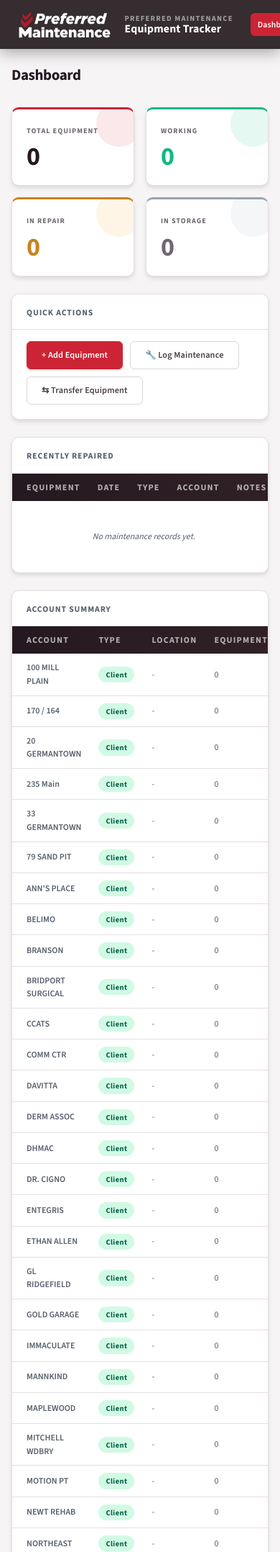
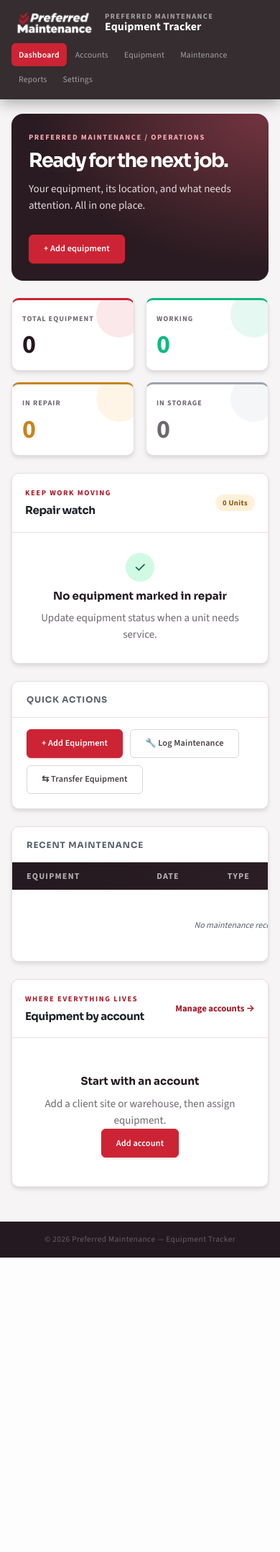
Before and after one commit to Edu2usa/equipment-tracker, a Flask app: page / in a window 390 px wide; the page is wider, and only the part inside the window is pictured. Shown: the top 2156 px of that part at 72% size. After the commit the page ends 1747 px from the top of that part, so only its background shows below. Run offline with Flask 3, Linux system fonts and the light colour scheme.

Commit message:
Improve equipment tracker operations UI and reliability

```diff
--- a/app.py
+++ b/app.py
@@ -2,10 +2,12 @@ from flask import Flask, render_template, request, redirect, url_for, flash
 from models import db, Account, EquipmentItem, MaintenanceRecord, EquipmentName, EquipmentType, EquipmentServiceType
 from datetime import datetime, date
 import os
+import secrets
+from sqlalchemy.exc import SQLAlchemyError
 from urllib.parse import parse_qsl, urlencode, urlsplit, urlunsplit
 
 app = Flask(__name__)
-app.config['SECRET_KEY'] = 'preferred-maintenance-secret-key'
+app.config['SECRET_KEY'] = os.environ.get('SECRET_KEY') or secrets.token_hex(32)
 app.config['SQLALCHEMY_TRACK_MODIFICATIONS'] = False
 
 # Use a hosted Postgres URL in production. Local development may use SQLite,
@@ -60,6 +62,14 @@ if _db_url.startswith('postgresql+pg8000://'):
 app.config['SQLALCHEMY_DATABASE_URI'] = _db_url
 
 db.init_app(app)
+
+
+@app.errorhandler(SQLAlchemyError)
+def database_unavailable(error):
+    db.session.rollback()
+    # Never expose credentials or SQL parameters in the browser.
+    app.logger.error('Database request failed: %s', type(error).__name__)
+    return render_template('database_unavailable.html'), 503
 
 
 @app.before_request
@@ -166,39 +176,7 @@ def find_duplicate_account(name, exclude_id=None):
     return None
 
 
-def cleanup_equipment_catalog():
-    for old_name, new_name in EQUIPMENT_NAME_RENAMES.items():
-        for item in EquipmentItem.query.filter_by(name=old_name).all():
-            item.name = new_name
-        old_record = EquipmentName.query.filter_by(name=old_name).first()
-        if old_record:
-            new_record = EquipmentName.query.filter_by(name=new_name).first()
-            if new_record:
-                db.session.delete(old_record)
-            else:
-                old_record.name = new_name
-
-    legacy_names = {normalized_text(name) for name in LEGACY_EQUIPMENT_NAMES}
-    default_names = {normalized_text(name) for name in DEFAULT_EQUIP_NAMES}
-    for record in EquipmentName.query.all():
-        normalized_name = normalized_text(record.name)
-        if record.name.startswith("QA ") or (
-            normalized_name in legacy_names and normalized_name not in default_names
-        ):
-            db.session.delete(record)
-
-    for model in (EquipmentType, EquipmentServiceType):
-        for record in model.query.all():
-            if record.name.startswith("QA "):
-                db.session.delete(record)
-
-    for item in EquipmentItem.query.all():
-        if item.name.startswith("QA "):
-            MaintenanceRecord.query.filter_by(equipment_id=item.id).delete()
-            db.session.delete(item)
-
-
-with app.app_context():
+def initialize_database():
     if not PERSISTENT_DATABASE_CONFIGURED:
         # Do not create a misleading per-instance SQLite database in production.
         pass
@@ -222,7 +200,6 @@ with app.app_context():
         if items_without_id:
             db.session.commit()
         # Seed equipment names, models, and service types.
-        cleanup_equipment_catalog()
         for n in DEFAULT_EQUIP_NAMES:
             if not EquipmentName.query.filter_by(name=n).first():
                 db.session.add(EquipmentName(name=n))
@@ -234,12 +211,40 @@ with app.app_context():
                 db.session.add(EquipmentServiceType(name=service_type))
         for account_name, account_type in DEFAULT_ACCOUNTS:
             existing_account = find_duplicate_account(account_name)
-            if existing_account:
-                existing_account.name = account_name
-                existing_account.account_type = account_type
-            else:
+            if not existing_account:
                 db.session.add(Account(name=account_name, account_type=account_type, location=''))
         db.session.commit()
+
+
+@app.cli.command('init-db')
+def init_db_command():
+    """Explicit, additive setup; never delete or rename existing inventory."""
+    initialize_database()
+    print('Database initialized.')
+
+
+# Hosted databases must be initialized explicitly, not on every cold start.
+if not _running_on_serverless and not _raw_db_url:
+    with app.app_context():
+        initialize_database()
+
+
+@app.before_request
+def validate_equipment_input():
+    if request.method != 'POST' or request.endpoint not in ('add_equipment', 'edit_equipment'):
+        return None
+    try:
+        quantity = int(request.form.get('quantity') or '1')
+        if quantity < 1:
+            raise ValueError
+        if request.form.get('item_status', 'working') not in ('working', 'in_repair', 'in_storage'):
+            raise ValueError
+        service_date = request.form.get('last_service_date', '').strip()
+        if service_date:
+            datetime.strptime(service_date, '%Y-%m-%d')
+    except ValueError:
+        flash('Use a positive whole-number quantity, a listed status, and a valid service date.', 'error')
+        return redirect(request.path)
 
 def get_equip_names():
     return [r.name for r in EquipmentName.query.order_by(EquipmentName.name).all()]
@@ -380,8 +385,11 @@ def equipment():
         )
     if status_filter:
         query = query.filter_by(item_status=status_filter)
-    if account_filter:
+    if account_filter and account_filter.isdigit():
         query = query.filter_by(account_id=int(account_filter))
+    elif account_filter:
+        flash('Choose an account from the filter list.', 'error')
+        account_filter = ''
 
     items = query.order_by(EquipmentItem.name).all()
     accounts = Account.query.order_by(Account.name).all()
@@ -541,6 +549,7 @@ def delete_equipment(item_id):
     if not item:
         flash('That equipment item was not found. It may have already been deleted.', 'warning')
         return redirect(url_for('equipment'))
+    MaintenanceRecord.query.filter_by(equipment_id=item.id).delete()
     db.session.delete(item)
     db.session.commit()
     flash('Equipment deleted.', 'success')
@@ -613,13 +622,15 @@ def add_maintenance():
                                    today=date.today().isoformat())
 
         maintenance_type = request.form.get('maintenance_type', '').strip()
-        service_date_raw = request.form['service_date'].strip()
+        service_date_raw = request.form.get('service_date', '').strip()
         notes = request.form.get('notes', '').strip()
 
         try:
+            if not maintenance_type:
+                raise ValueError
             service_date = datetime.strptime(service_date_raw, '%Y-%m-%d').date()
         except ValueError:
-            flash('Enter a valid service date.', 'error')
+            flash('Enter a service type and a valid service date.', 'error')
             return render_template('maintenance_form.html', equipment_list=equipment_list,
                                    today=date.today().isoformat())
 
--- /dev/null
+++ b/static/css/operations.css
@@ -0,0 +1,51 @@
+/* Operational overview and shared accessibility. */
+:root { --gray-50: #faf8f8; }
+h1, h2, h3 { font-family: 'Sora', sans-serif; }
+.eyebrow { font-size: .7rem; text-transform: uppercase; letter-spacing: .15em; font-weight: 700; color: var(--accent-dark); margin-bottom: 8px; }
+.skip-link { position: fixed; top: -100px; left: 16px; z-index: 200; padding: 12px; background: white; }
+.skip-link:focus { top: 12px; }
+a:focus-visible, button:focus-visible { outline: 3px solid #2275bc; outline-offset: 3px; }
+.overview-hero { display: flex; align-items: center; justify-content: space-between; gap: 28px; padding: 38px; margin-bottom: 24px; color: white; border-radius: 16px; background: radial-gradient(ellipse at 100% 0%, #74343f, transparent 65%), #291b21; }
+.overview-hero .eyebrow { color: #ffacb6; }
+.overview-hero h1 { font-size: clamp(1.8rem, 3vw, 2.7rem); letter-spacing: -.055em; line-height: 1.2; margin-bottom: 12px; }
+.overview-hero p:not(.eyebrow) { color: #e5dadd; max-width: 540px; }
+.overview-hero .btn { flex-shrink: 0; }
+.stat-card { display: flex; flex-direction: column; }
+.stat-card:hover { border-color: var(--accent); }
+.panel-heading { padding: 22px 24px; display: flex; align-items: center; justify-content: space-between; gap: 12px; border-bottom: 1px solid var(--border); }
+.panel-heading h2 { font-size: 1rem; letter-spacing: -.025em; }
+.panel-heading .eyebrow { margin-bottom: 5px; }
+.text-link { color: var(--accent-dark); font-weight: 700; font-size: .85rem; }
+.activity-row { display: flex; justify-content: space-between; align-items: center; gap: 16px; padding: 18px 24px; border-bottom: 1px solid var(--border-light); }
+.activity-row small, .account-tile small, .record-id { display: block; font-size: .8rem; color: var(--gray-500); font-weight: 400; margin-top: 3px; }
+.empty-panel { padding: 28px 24px; text-align: center; color: var(--gray-500); }
+.empty-panel h3 { color: var(--charcoal); font-size: 1rem; margin: 8px 0; }
+.empty-symbol { display: inline-grid; place-items: center; width: 40px; height: 40px; background: var(--green-bg); color: var(--green-text); border-radius: 50%; font-size: 1.3rem; }
+.account-grid { display: grid; grid-template-columns: repeat(3, minmax(0, 1fr)); padding: 12px; gap: 8px; }
+.account-tile { display: flex; justify-content: space-between; align-items: center; gap: 12px; padding: 16px; border: 1px solid var(--border-light); border-radius: 8px; }
+.account-tile:hover { background: var(--accent-muted); border-color: var(--accent-light); }
+.account-tile strong { font-size: .82rem; overflow-wrap: anywhere; }
+.account-count { font-size: 1.5rem; font-weight: 700; text-align: right; line-height: 1.1; }
+.card { overflow-x: auto; }
+.btn { min-height: 40px; }
+.form-control, .form-input, .form-select { min-height: 44px; }
+.text-muted, td.notes-cell { color: var(--gray-500); }
+@media (max-width: 1050px) {
+  .header-inner { height: auto; padding-top: 14px; padding-bottom: 12px; flex-wrap: wrap; gap: 12px; }
+  .main-nav { flex-wrap: wrap; }
+  .account-grid { grid-template-columns: repeat(2, minmax(0, 1fr)); }
+}
+@media (max-width: 640px) {
+  .site-header { position: relative; }
+  .overview-hero { padding: 24px; align-items: flex-start; flex-direction: column; }
+  .account-grid { grid-template-columns: 1fr; }
+  .panel-heading { flex-wrap: wrap; padding: 18px; }
+  .activity-row { padding: 16px 18px; flex-wrap: wrap; }
+  .stat-card { padding: 18px 14px; }
+  .form-group { min-width: 0; width: 100%; flex-basis: 100%; }
+  .filter-form .form-control { min-width: 0; flex-basis: 100%; }
+  .logo-img { max-width: 120px; height: auto; }
+  .data-table { min-width: 650px; }
+  .form-select { min-width: 0; max-width: 100%; }
+  .settings-edit-form, .settings-item { min-width: 0; }
+}
--- a/templates/base.html
+++ b/templates/base.html
@@ -8,9 +8,12 @@
   <link rel="preconnect" href="https://fonts.gstatic.com" crossorigin>
   <link href="https://fonts.googleapis.com/css2?family=Sora:wght@400;500;600;700;800&family=Source+Sans+3:wght@400;500;600;700&display=swap" rel="stylesheet">
   <link rel="stylesheet" href="{{ url_for('static', filename='css/style.css') }}" />
+  <link rel="stylesheet" href="{{ url_for('static', filename='css/operations.css') }}" />
   <link rel="icon" href="{{ url_for('static', filename='img/preferred-maintenance-logo.png') }}" type="image/png">
 </head>
 <body>
+  {% set endpoint = request.endpoint or '' %}
+  <a class="skip-link" href="#main-content">Skip to content</a>
 
   <!-- ── NAV ────────────────────────────────────────────────────── -->
   <header class="site-header">
@@ -23,13 +26,13 @@
         </span>
       </a>
 
-      <nav class="main-nav">
+      <nav class="main-nav" aria-label="Main navigation">
         <a href="{{ url_for('dashboard') }}"   class="nav-link {% if request.endpoint == 'dashboard' %}active{% endif %}">Dashboard</a>
-        <a href="{{ url_for('accounts') }}"    class="nav-link {% if 'account' in request.endpoint %}active{% endif %}">Accounts</a>
+        <a href="{{ url_for('accounts') }}"    class="nav-link {% if 'account' in endpoint %}active{% endif %}">Accounts</a>
         <a href="{{ url_for('equipment') }}"   class="nav-link {% if request.endpoint in ['equipment','add_equipment','edit_equipment','delete_equipment','transfer_equipment'] %}active{% endif %}">Equipment</a>
-        <a href="{{ url_for('maintenance') }}" class="nav-link {% if 'maintenance' in request.endpoint %}active{% endif %}">Maintenance</a>
+        <a href="{{ url_for('maintenance') }}" class="nav-link {% if 'maintenance' in endpoint %}active{% endif %}">Maintenance</a>
         <a href="{{ url_for('reports') }}"     class="nav-link {% if request.endpoint == 'reports' %}active{% endif %}">Reports</a>
-        <a href="{{ url_for('settings') }}"    class="nav-link {% if 'settings' in request.endpoint or 'equip_name' in request.endpoint or 'equip_type' in request.endpoint or 'service_type' in request.endpoint %}active{% endif %}">Settings</a>
+        <a href="{{ url_for('settings') }}"    class="nav-link {% if 'settings' in endpoint or 'equip_name' in endpoint or 'equip_type' in endpoint or 'service_type' in endpoint %}active{% endif %}">Settings</a>
       </nav>
     </div>
   </header>
@@ -39,14 +42,14 @@
     {% if messages %}
       <div class="flash-wrap">
         {% for category, message in messages %}
-          <div class="flash flash-{{ category }}">{{ message }}</div>
+          <div role="status" class="flash flash-{{ category }}">{{ message }}</div>
         {% endfor %}
       </div>
     {% endif %}
   {% endwith %}
 
   <!-- ── PAGE CONTENT ───────────────────────────────────────────── -->
-  <main class="page-content">
+  <main id="main-content" class="page-content">
     {% block content %}{% endblock %}
   </main>
 
--- a/templates/dashboard.html
+++ b/templates/dashboard.html
@@ -2,29 +2,38 @@
 {% block title %}Dashboard – Preferred Maintenance{% endblock %}
 
 {% block content %}
-<div class="page-header">
-  <h1>Dashboard</h1>
-</div>
+<section class="overview-hero">
+  <div><p class="eyebrow">Preferred Maintenance / Operations</p><h1>Ready for the next job.</h1>
+  <p>Your equipment, its location, and what needs attention. All in one place.</p></div>
+  <a href="{{ url_for('add_equipment') }}" class="btn btn-primary">+ Add equipment</a>
+</section>
 
 <!-- Stats Cards -->
 <div class="stats-grid">
-  <div class="stat-card">
+  <a href="{{ url_for('equipment') }}" class="stat-card">
     <div class="stat-label">TOTAL EQUIPMENT</div>
     <div class="stat-value">{{ total }}</div>
-  </div>
-  <div class="stat-card working">
+  </a>
+  <a href="{{ url_for('equipment', status='working') }}" class="stat-card working">
     <div class="stat-label">WORKING</div>
     <div class="stat-value working-val">{{ working }}</div>
-  </div>
-  <div class="stat-card in-repair">
+  </a>
+  <a href="{{ url_for('equipment', status='in_repair') }}" class="stat-card in-repair">
     <div class="stat-label">IN REPAIR</div>
     <div class="stat-value repair-val">{{ in_repair }}</div>
-  </div>
-  <div class="stat-card in-storage">
+  </a>
+  <a href="{{ url_for('equipment', status='in_storage') }}" class="stat-card in-storage">
     <div class="stat-label">IN STORAGE</div>
     <div class="stat-value storage-val">{{ in_storage }}</div>
-  </div>
+  </a>
 </div>
+
+<section class="card mt-4">
+  <div class="panel-heading"><div><p class="eyebrow">Keep work moving</p><h2>Repair watch</h2></div><span class="badge badge-in_repair">{{ in_repair }} units</span></div>
+  {% for item in equipment_list if item.item_status == 'in_repair' %}
+  <a class="activity-row" href="{{ url_for('edit_equipment', item_id=item.id) }}"><span><strong>{{ item.name }}</strong><small>{{ item.account.name }} &middot; {{ item.equip_id or 'ID pending' }}</small></span><span class="badge badge-in_repair">{{ item.quantity }} in repair</span></a>
+  {% else %}<div class="empty-panel"><span class="empty-symbol">&#10003;</span><h3>No equipment marked in repair</h3><p>Update equipment status when a unit needs service.</p></div>{% endfor %}
+</section>
 
 <!-- Quick Actions -->
 <div class="card mt-4">
@@ -38,7 +47,7 @@
 
 <!-- Recently Repaired -->
 <div class="card mt-4">
-  <h2 class="section-title">Recently Repaired</h2>
+  <h2 class="section-title">Recent Maintenance</h2>
   <table class="data-table">
     <thead>
       <tr>
@@ -67,28 +76,10 @@
 
 <!-- Account Summary -->
 <div class="card mt-4">
-  <h2 class="section-title">Account Summary</h2>
-  <table class="data-table">
-    <thead>
-      <tr>
-        <th>ACCOUNT</th>
-        <th>TYPE</th>
-        <th>LOCATION</th>
-        <th>EQUIPMENT</th>
-      </tr>
-    </thead>
-    <tbody>
-      {% for acct in accounts %}
-      <tr>
-        <td class="bold">{{ acct.name }}</td>
-        <td><span class="badge badge-{{ acct.account_type }}">{{ acct.account_type.replace('_', ' ').title() }}</span></td>
-        <td>{{ acct.location or '-' }}</td>
-        <td>{{ acct.equipment_count() }}</td>
-      </tr>
-      {% else %}
-      <tr><td colspan="4" class="empty-row">No accounts yet.</td></tr>
-      {% endfor %}
-    </tbody>
-  </table>
+  <div class="panel-heading"><div><p class="eyebrow">Where everything lives</p><h2>Equipment by account</h2></div><a class="text-link" href="{{ url_for('accounts') }}">Manage accounts &rarr;</a></div>
+  <div class="account-grid">{% for acct in accounts %}
+    <a class="account-tile" href="{{ url_for('equipment', account=acct.id) }}"><span><strong>{{ acct.name }}</strong><small>{{ acct.location or acct.account_type.replace('_', ' ').title() }}</small></span><span class="account-count">{{ acct.equipment_count() }}<small>units</small></span></a>
+    {% else %}<div class="empty-panel"><h3>Start with an account</h3><p>Add a client site or warehouse, then assign equipment.</p><a href="{{ url_for('add_account') }}" class="btn btn-primary">Add account</a></div>{% endfor %}
+  </div>
 </div>
 {% endblock %}
```
Also changed, not shown: templates/database_unavailable.html (added, +14 -0 lines), templates/equipment.html (+6 -6 lines), tests/test_app.py (added, +131 -0 lines), README.md (added).
